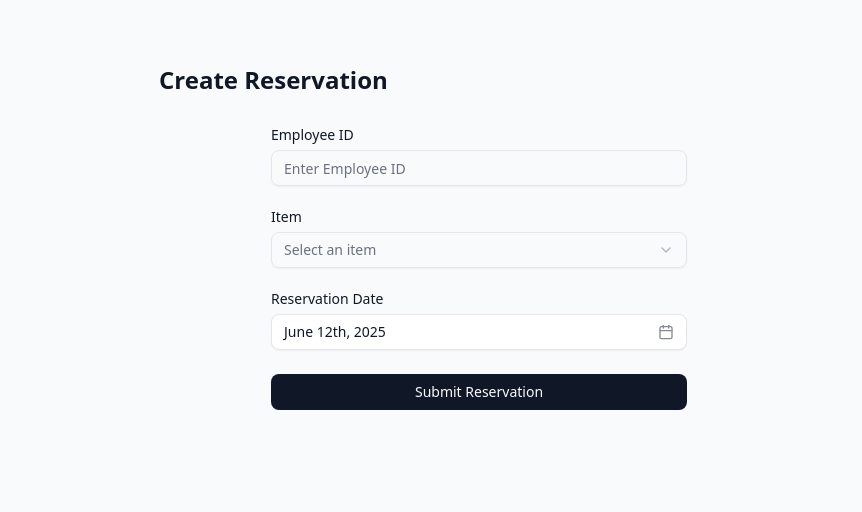
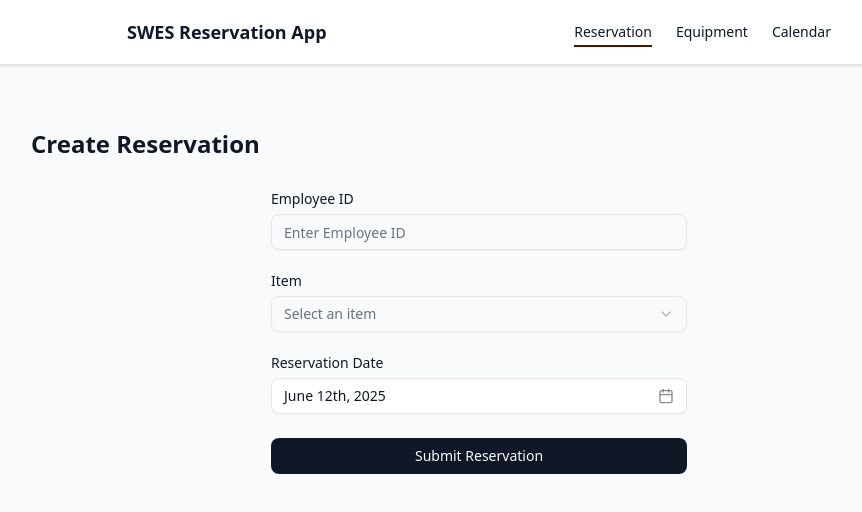
Before and after one commit to syedshahidashiqali/solutia-swes-reservation, a Next.js app: page /reservation/create in a window 1280 px wide. Shown: the top 512 px of the page, without its empty margins (161-1023 px from the left). Built offline with nearby package versions, Linux system fonts and the light colour scheme.

Commit message:
add navbar in the layout

```diff
--- a/src/app/layout.tsx
+++ b/src/app/layout.tsx
@@ -2,6 +2,7 @@ import type { Metadata } from "next";
 import { Geist, Geist_Mono } from "next/font/google";
 import "./globals.css";
 import { Toaster } from "@/components/ui/sonner";
+import Navbar from "@/components/common/navbar";
 
 const geistSans = Geist({
   variable: "--font-geist-sans",
@@ -28,7 +29,8 @@ export default function RootLayout({
       <body
         className={`${geistSans.variable} ${geistMono.variable} antialiased bg-gray-50 text-gray-900`}
       >
-        <main className="min-h-screen px-4 py-8 md:px-8 max-w-3xl mx-auto">
+        <Navbar />
+        <main className="pt-24 pb-10 px-4 sm:px-6 md:px-8 max-w-5xl mx-auto">
           {children}
         </main>
         <Toaster />
--- /dev/null
+++ b/src/components/common/navbar.tsx
@@ -0,0 +1,84 @@
+"use client";
+
+import Link from "next/link";
+import { usePathname } from "next/navigation";
+import { useState } from "react";
+import { Menu, X } from "lucide-react";
+
+const Navbar = () => {
+  const [open, setOpen] = useState(false);
+  const pathname = usePathname();
+
+  const navLinks = [
+    { name: "Reservation", href: "/reservation/create" },
+    { name: "Equipment", href: "/equipment" },
+    { name: "Calendar", href: "/calendar" },
+  ];
+
+  return (
+    <nav className="fixed top-0 left-0 w-full bg-white border-b z-50 shadow-sm">
+      <div className="max-w-3xl mx-auto px-4 md:px-8 flex justify-between items-center h-16">
+        {/* App Name */}
+        <Link href="/" className="font-semibold text-lg">
+          SWES Reservation App
+        </Link>
+
+        {/* Mobile Menu Button */}
+        <div className="md:hidden">
+          <button
+            onClick={() => setOpen(!open)}
+            className="text-gray-700"
+            aria-label="Toggle menu"
+          >
+            {open ? <X size={24} /> : <Menu size={24} />}
+          </button>
+        </div>
+
+        {/* Desktop Nav Links */}
+        <ul className="hidden md:flex space-x-6 text-sm font-medium">
+          {navLinks.map((link) => {
+            const isActive = pathname === link.href;
+            return (
+              <li key={link.name}>
+                <Link
+                  href={link.href}
+                  className={`relative pb-1 transition-all ${isActive
+                      ? "after:content-[''] after:absolute after:left-0 after:-bottom-0.5 after:w-full after:h-0.5 after:bg-amber-950"
+                      : "hover:after:content-[''] hover:after:absolute hover:after:left-0 hover:after:-bottom-0.5 hover:after:w-full hover:after:h-0.5 hover:after:bg-gray-400"
+                    }`}
+                >
+                  {link.name}
+                </Link>
+              </li>
+            );
+          })}
+        </ul>
+      </div>
+
+      {/* Mobile Nav Links */}
+      {open && (
+        <ul className="md:hidden px-4 pb-4 flex flex-col space-y-2 text-sm font-medium bg-white">
+          {navLinks.map((link) => {
+            const isActive = pathname === link.href;
+            return (
+              <li key={link.name}>
+                <Link
+                  href={link.href}
+                  onClick={() => setOpen(false)}
+                  className={`relative block py-2 border-b ${isActive
+                      ? "after:content-[''] after:absolute after:left-0 after:bottom-0 after:w-full after:h-0.5 after:bg-amber-950"
+                      : "hover:after:content-[''] hover:after:absolute hover:after:left-0 hover:after:bottom-0 hover:after:w-full hover:after:h-0.5 hover:after:bg-gray-400"
+                    }`}
+                >
+                  {link.name}
+                </Link>
+              </li>
+            );
+          })}
+        </ul>
+      )}
+    </nav>
+  );
+};
+
+export default Navbar;
```
